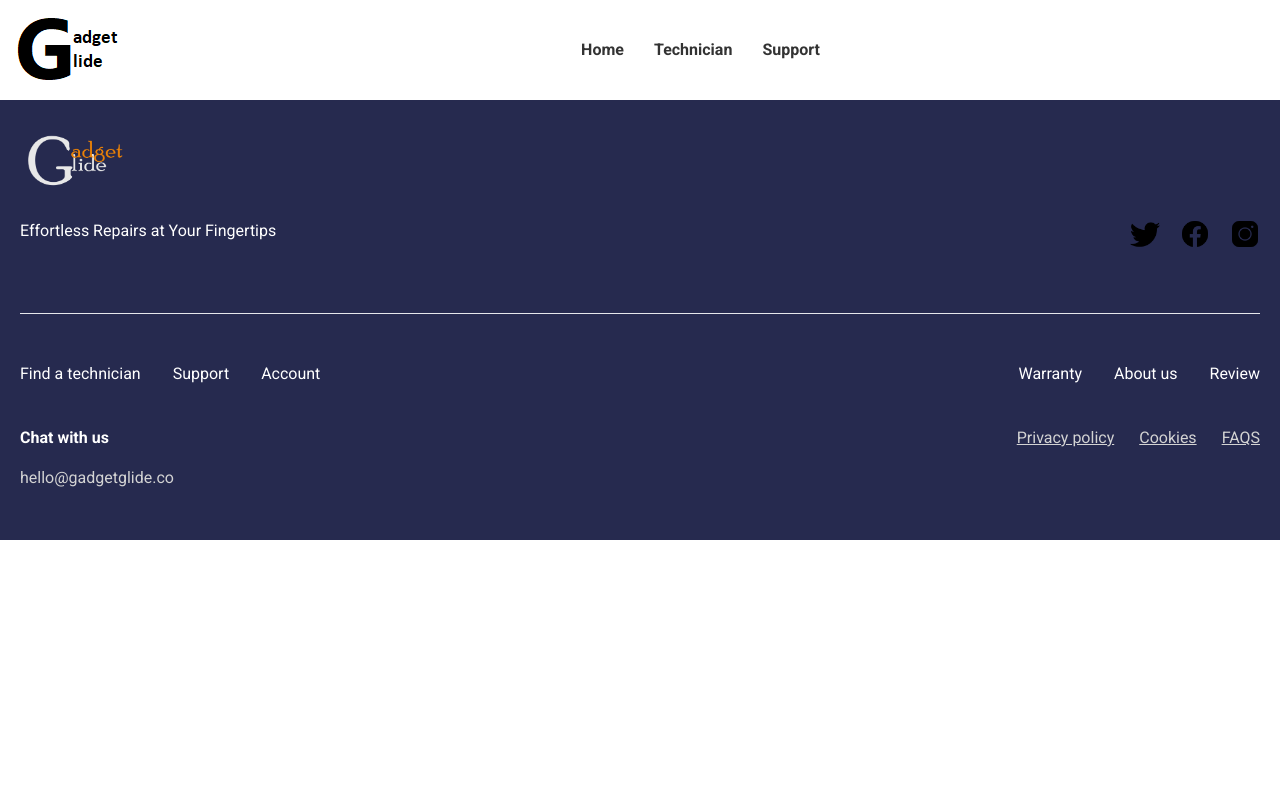
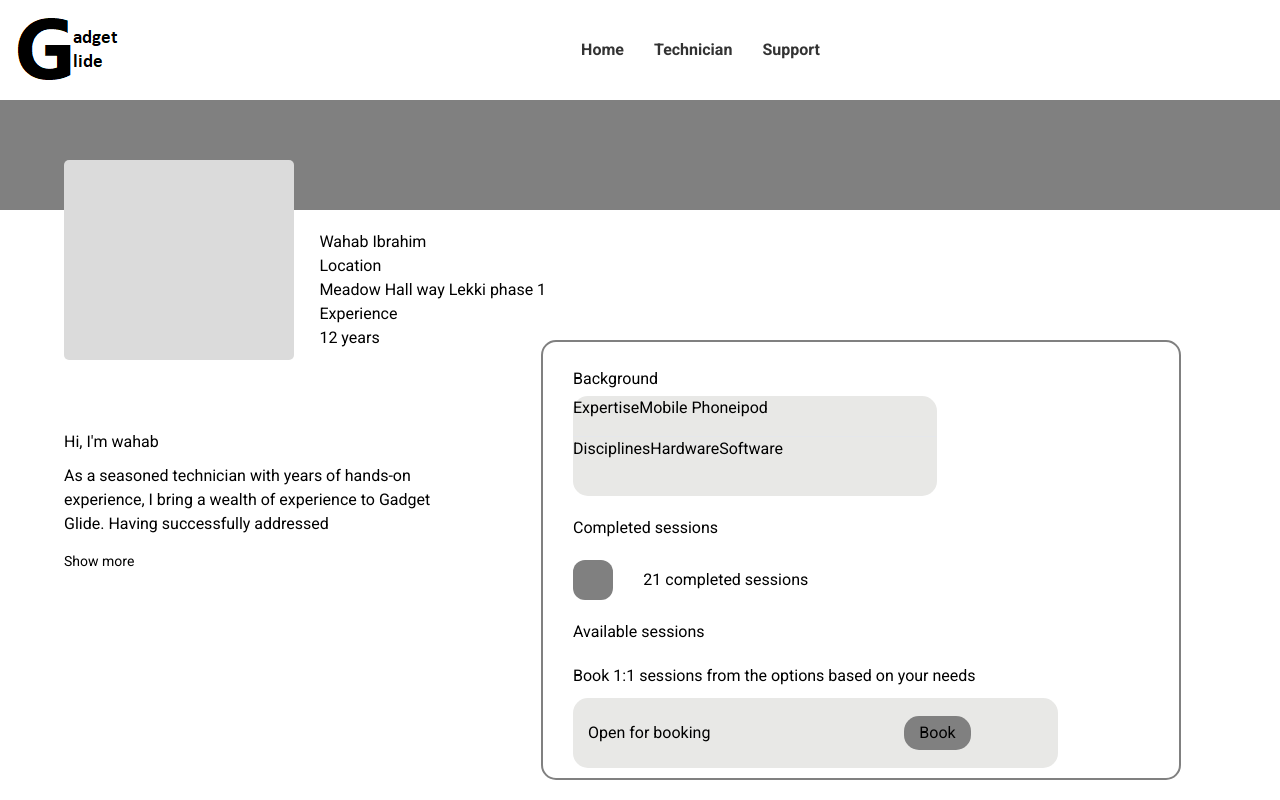
Before and after one commit to TM-Simeon/Phone-repair-app, a React (Create React App) app in the folder phone-repair/: page /singleTechnicianPage in a window 1280 px wide. Shown: the top 800 px of the page. Built offline with nearby package versions, Linux system fonts and the light colour scheme.

Commit message:
single technician page updated

```diff
--- a/phone-repair/src/App.js
+++ b/phone-repair/src/App.js
@@ -19,7 +19,7 @@ const App = () => {
             <Route exact path='/technician' element={<Technician />} />
             <Route
               exact
-              path='/singleTechnicianPage/:id'
+              path='/singleTechnicianPage'
               element={<SingleTechnicianPage />}
             />
             <Route exact path='/support' element={<Support />} />
--- a/phone-repair/src/components/most-used-technician/MostUsedTechnician.js
+++ b/phone-repair/src/components/most-used-technician/MostUsedTechnician.js
@@ -7,7 +7,7 @@ const MostUsedTechnician = () => {
     <div className='flex flex-wrap justify-between items-center'>
       {Technicians.map(({ id, img, name, experience, location, stars }) => (
         <Link
-          to={`/singleTechnicianPage/${id}`}
+          to={`/SingleTechnicianPage`}
           state={{ id, img, name, experience, location, stars }}
         >
           <div
--- /dev/null
+++ b/phone-repair/src/components/singleTechnicianPage/SingleTechnicianPage.css
@@ -0,0 +1,136 @@
+*{
+	padding: 0;
+	margin: 0;
+}
+
+#grey-div{
+	min-height: 110px;
+	background: grey;
+	width: 100%;
+}
+
+#content-div{
+	/*position: absolute;*/
+	top: 200px;
+	/*background: red;*/
+	min-height: 600px;
+	width: 100%;
+}
+#content-elements{
+	position: absolute;
+	top: 160px;
+	/*min-height: 600px;*/
+	width: 100%;
+}
+#content-div1and2{
+	display: inline-block;
+	min-width: 40%;
+	vertical-align: top;
+	margin-left: 5%;
+
+}
+
+#content-div1{
+	/*position: absolute;*/
+	/*top: 160px;*/
+	background: #dbdbdb;
+	min-height: 200px;
+	width: 45%;
+	display: inline-block;
+	/*margin-left: 5%;*/
+	border-radius: 5px;
+	vertical-align: top;
+}
+
+#content-div2{
+	/*position: absolute;*/
+	/*top: 220px;*/
+	/*background: green;*/
+	min-height: 200px;
+	width: 50%;
+	display: inline-block;
+	/*margin-left: 20%;*/
+	border-radius: 5px;
+	margin-left: 25px;
+	margin-top: 70px;
+	vertical-align: top;
+}
+#content-div3{
+	/*background: blue;*/
+	width: 50%;
+	display: inline-block;
+	border: 2px solid gray;
+	border-radius: 15px;
+	margin-top: 180px;
+	margin-left: -35px;
+	min-height: 400px;
+}
+#content-div3 h2{
+	margin-top: 25px;
+}
+#content-div3 h4{
+	margin: 20px 0px;
+}
+
+#technicianBrief h3{
+	margin-bottom: 10px;
+}
+#technicianBrief h4{
+	margin-top: 15px;
+	font-size: 14px;
+}
+#expert-details{
+	width: 60%;
+	margin: 5px 0px 5px 0px;
+	background: #e8e8e6;
+	min-height: 100px;
+	border-radius: 15px;
+	/*display: flex;*/
+	flex-direction: row;
+}
+
+#details-half{
+	min-height: 40px;
+	/*background: white;*/
+
+}
+
+#completed-sessions{
+	display: inline-block;
+	min-height: 40px;
+	min-width: 40px;
+	background: grey;
+	border-radius: 30%;
+}
+.completed-sessions{
+	display: flex;
+	align-items: center;
+	/*margin-left: 3%;*/
+}
+.completed-sessions h5{
+	margin-left: 5%;
+}
+
+#give-padding{
+	margin-left: 30px;
+}
+#booking-block{
+	background: #e8e8e6;
+	width: 80%;
+	min-height: 70px;
+	display: flex;
+	align-items: center;
+	border-radius: 15px;
+	margin: 10px 0px;
+}
+#open-for-booking{
+	display: inline-block;
+	margin-left: 15px;
+}
+#book{
+	display: inline-block;
+	margin-left: 40%;
+	background: grey;
+	padding: 5px 15px;
+	border-radius: 15px;
+}
--- a/phone-repair/src/components/singleTechnicianPage/SingleTechnicianPage.js
+++ b/phone-repair/src/components/singleTechnicianPage/SingleTechnicianPage.js
@@ -1,38 +1,70 @@
-import React, { useLocation } from 'react';
+import React from 'react';
+import './SingleTechnicianPage.css';
 // import { Link, useParams, useLocation } from 'react-router-dom';
 
 const SingleTechnicianPage = () => {
   // const { id } = useParams();
   // console.log(id, 'useParams id');
-  const { state } = useLocation();
+  // const { state } = useLocation();
   //   const {id, img, name, experience, location, stars} = state.technician
-  console.log(state, 'useLocation');
+  // console.log(state, 'useLocation');
   //   const {img, name, experience, stars } =
   //     state;
   return (
-    <div className='relative h-screen z-10'>
-      <div className='bg-[#262A4F] h-[243px]'></div>
-      <div className='container max-w-7xl mx-auto'>
-        <div className='absolute top-[15%] flex items-end gap-5'>
-          <img src={state.img} alt='img' className='w-[300px] h-[280px]' />
-          <div className=''>
-            <p className='text-2xl text-black'>{state.name}</p>
-            <div className='flex gap-[10px]'>
-              <div className='flex flex-col'>
-                <p className='text-[#7F7F7F] text-[12px]'>Experience</p>
-                <p className='text-black text-sm'>{state.experience}</p>
+    <div className='SingleTechnicianPage'>
+      <div id="grey-div"></div>
+      <div id="content-div">
+        <div id="content-elements">
+          <div id="content-div1and2">
+            <div id="content-div1"></div>
+            <div id="content-div2">
+              <h1>Wahab Ibrahim</h1>
+              <p>Location</p>
+              <h3>Meadow Hall way Lekki phase 1</h3>
+              <p>Experience</p>
+              <h3>12 years</h3>
+            </div>
+            <div id="technicianBrief">
+              <h3>Hi, I'm wahab</h3>
+              <p>As a seasoned technician with years of hands-on <br></br>experience, I bring a wealth of experience to Gadget<br></br>Glide. Having successfully addressed</p>
+              <h4>Show more</h4>
+            </div>
+          </div>
+          <div id="content-div3">
+            <div id="give-padding">
+              <h2>Background</h2>
+              <div id="expert-details">
+                <div id="details-half">
+                  <span>Expertise</span>
+                  <span>Mobile Phone</span>
+                  <span>ipod</span>
+                </div>
+                <hr></hr>
+                <div id="details-half">
+                  <span>Disciplines</span>
+                  <span>Hardware</span>
+                  <span>Software</span>
+                </div>
+
               </div>
-              <div className='flex flex-col'>
-                <p className='text-[#7F7F7F] text-[12px]'>Location</p>
-                <p className='text-black text-sm'>{state.location}</p>
+              <h4>Completed sessions</h4>
+              <div className="completed-sessions">
+                <div id="completed-sessions"></div>
+                <h5>21 completed sessions</h5>
+              </div>
+              <h4>Available sessions</h4>
+              <p>Book 1:1 sessions from the options based on your needs</p>
+              <div id="booking-block">
+                <div id="open-for-booking">Open for booking</div>
+                <div id="book">Book</div>
               </div>
             </div>
-            <div className='mt-1'>
-              <img src={state.stars} alt='img' className='w-[24px] h-[24px]' />
-            </div>
           </div>
+
         </div>
+
       </div>
+
     </div>
   );
 };
--- a/phone-repair/src/components/support.css
+++ b/phone-repair/src/components/support.css
@@ -0,0 +1,67 @@
+*{
+	margin: 0;
+	padding: 0;
+}
+
+.got-questions{
+	text-align: center;
+}
+.got-questions h1{
+	margin-bottom: 15px;
+}
+#support-block{
+	margin-top: 45px;
+	margin-bottom: 45px;
+}
+#questions{
+	display: inline-block;
+	vertical-align: top;
+	max-width: 30%;
+	margin-left: 5%;
+}
+.questions{
+	margin: 0px 0px 20px 0px;
+}
+#details{
+	display: inline-block;
+	min-height: 400px;
+	background: grey;
+	min-width: 50%;
+	vertical-align: top;
+	margin-right: 5%;
+	border-radius: 15px;
+	float: right;
+}
+
+#show_more_icon{
+	display: inline-block;
+	width: 30px;
+	height: 30px;
+	border-radius: 50%;
+	background: gray;
+}
+#show_more_text{
+	display: inline-block;
+	vertical-align: top;
+
+}
+
+.more-questions{
+	background: gray;
+	width: 80%;
+	margin: auto;
+	margin-bottom: 40px;
+	border-radius: 10px;
+	min-height: 75px;
+	display: flex;
+	align-items: center;
+}
+#more-questions-text{
+	display: inline-block;
+	margin-left: 5%;
+}
+#get-in-touch{
+	/*display: inline-block;*/
+	float: right;
+	margin-right: 5%;
+}
--- a/phone-repair/src/components/support.js
+++ b/phone-repair/src/components/support.js
@@ -1,9 +1,51 @@
 import React from 'react';
+// import {Link} from 'react-router-dom';
+import './support.css';
+
 
 const Support = () => {
 	return (
-		<div>
-			<p>just say i need support</p>
+		<div className="support">
+			<div className="got-questions">
+				<h1>YOU GOT QUESTIONS? <br/> WE GOT ANSWERS!</h1>
+				<h4>Feel free to ask anything and i'll provide the best guidance and clarification<br></br>on any topic you have in mind</h4>
+
+			</div>
+			<div id="support-block">
+				<div id="questions">
+					<div className="questions">
+						<h3>Is the site free for all users?</h3>
+						<p>Gadget Glide is completely free, providing easy acccess for all users without hidden charges</p>
+					</div>
+					<div className="questions">
+						<h3>Are the technicians verified?</h3>
+						<p>We assure technician expertise and professionalism through rigorous vetting, ensuring top-notch service and device security</p>
+					</div>
+					<div className="questions">
+						<h3>What is your cancellation policy?</h3>
+						<p>Gadget Glide is completely free, providing easy acccess for all users without hidden charges</p>
+					</div>
+					<div className="questions">
+						<h3>How does the billing work?</h3>
+						<p>Gadget Glide is completely free, providing easy acccess for all users without hidden charges</p>
+					</div>
+					<div className="show_more">
+						<div id="show_more_icon"></div>
+						<div id="show_more_text">
+							<h4>show more</h4>
+						</div>
+					</div>
+				</div>
+				<div id="details"></div>
+			</div>
+			<div className="more-questions">
+				<div id="more-questions-text">
+					<h3>Still have some Questions?</h3>
+					<p>Can't find the answer you are looking for? please chat with our team.</p>
+
+				</div>
+				<div id="get-in-touch"><h4>Get in touch</h4></div>
+			</div>
 		</div>
 	)
 }
--- a/phone-repair/src/components/technician.js
+++ b/phone-repair/src/components/technician.js
@@ -1,3 +1,4 @@
+
 import React from 'react';
 import FindATechnician from './find-a-technician/FindATechnician';
 import Frame326 from '../images/Frame326.png';
```
Also changed, not shown: phone-repair/src/components/home.css (+87 -13 lines), phone-repair/src/components/home.js (+42 -10 lines).
